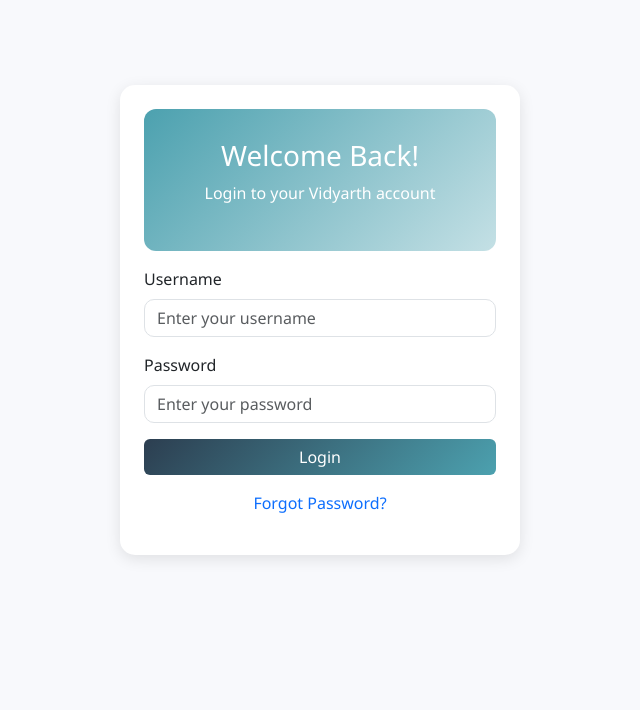
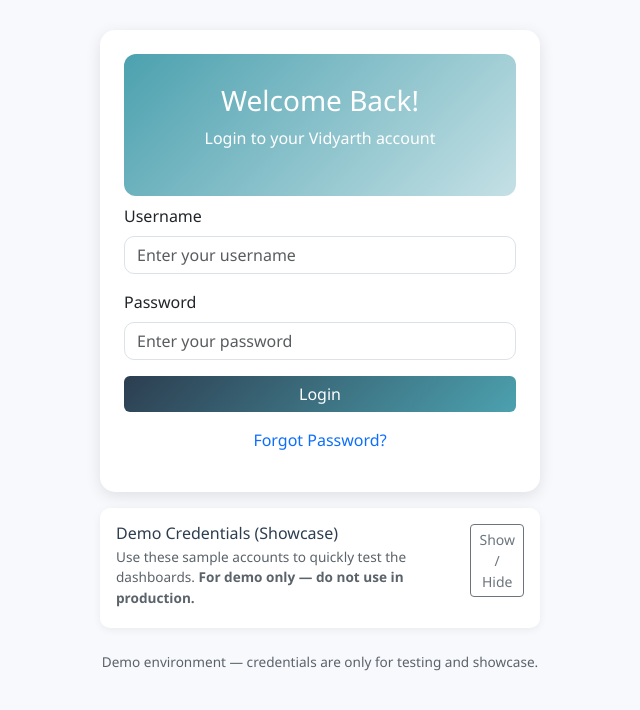
Before and after one commit to He-ro616/Vidyarth, a Flask app: page /login in a window 1280 px wide. Shown: the part 56-766 px from the top of the page, without its empty margins (320-960 px from the left). Run offline with Flask 3, Linux system fonts and the light colour scheme.

Commit message:
Update login.html

```diff
--- a/templates/login.html
+++ b/templates/login.html
@@ -1,8 +1,8 @@
 <!DOCTYPE html>
 <html lang="en">
 <head>
-<meta charset="UTF-8">
-<meta name="viewport" content="width=device-width, initial-scale=1.0">
+<meta charset="UTF-8" />
+<meta name="viewport" content="width=device-width, initial-scale=1.0"/>
 <title>Vidyarth Login</title>
 <link href="https://cdn.jsdelivr.net/npm/bootstrap@5.3.5/dist/css/bootstrap.min.css" rel="stylesheet">
 <link href="https://cdnjs.cloudflare.com/ajax/libs/font-awesome/6.4.0/css/all.min.css" rel="stylesheet">
@@ -23,7 +23,7 @@
     padding: 30px 20px;
     border-radius: 12px;
     text-align: center;
-  margin-bottom: 20px;
+    margin-bottom: 12px;
   }
   .card {
     border: none;
@@ -40,6 +40,11 @@
     transition:0.3s;
   }
   .btn-login:hover { background-color: #2c3e50; }
+  .hint-card { background: #fff; border-radius: 10px; box-shadow: 0 2px 8px rgba(0,0,0,0.06); }
+  .hint-item { display: flex; align-items: center; justify-content: space-between; gap: 12px; }
+  .hint-credentials { font-family: monospace; background: #f6f8fa; padding: 6px 10px; border-radius: 6px; }
+  .small-note { font-size: 0.85rem; color: #5b636a; }
+  .copied-toast { position: fixed; right: 20px; bottom: 100px; z-index: 2000; display: none; }
   .dark-mode { background-color: #1e1e2f; color: #ecf0f1; }
   .dark-mode .card { background-color: #2c2c3e; color: #ecf0f1; }
   .dark-mode .hero { background: linear-gradient(135deg, #34495e, #2c3e50); }
@@ -54,12 +59,14 @@
   </div>
 </nav>
 
-<div class="container d-flex justify-content-center align-items-center" style="min-height:80vh;">
-  <div class="card p-4" style="max-width:400px; width:100%;">
-    <div class="hero mb-3">
+<div class="container d-flex justify-content-center align-items-start" style="min-height:80vh; padding-top:30px;">
+  <div style="max-width:440px; width:100%;">
+    <div class="card p-4 mb-3">
+      <div class="hero mb-2">
         <h3>Welcome Back!</h3>
         <p>Login to your Vidyarth account</p>
       </div>
+
       <form method="POST" action="{{ url_for('login') }}">
         <div class="mb-3">
           <label for="username" class="form-label">Username</label>
@@ -73,21 +80,127 @@
           <button type="submit" class="btn btn-login">Login</button>
         </div>
       </form>
+
       <p class="text-center mt-3"><a href="#" class="text-decoration-none">Forgot Password?</a></p>
+    </div>
+
+    <!-- Demo Credentials / Hint Section -->
+    <div class="hint-card p-3 mb-4">
+      <div class="d-flex justify-content-between align-items-start">
+        <div>
+          <h6 class="mb-1">Demo Credentials (Showcase)</h6>
+          <p class="small-note mb-1">Use these sample accounts to quickly test the dashboards. <strong>For demo only — do not use in production.</strong></p>
+        </div>
+        <div>
+          <button class="btn btn-sm btn-outline-secondary" type="button" data-bs-toggle="collapse" data-bs-target="#demoCredsCollapse" aria-expanded="false" aria-controls="demoCredsCollapse">
+            Show / Hide
+          </button>
         </div>
       </div>
 
-<ul>
-  {% for item in items %}
-    <li>{{ item }}</li>
-  {% endfor %}
-</ul>
+      <div class="collapse mt-3" id="demoCredsCollapse">
+        <div class="list-group list-group-flush">
+          <!-- Student -->
+          <div class="list-group-item hint-item">
+            <div>
+              <div class="small-note">Student</div>
+              <div class="hint-credentials">vidyarth_student &nbsp; / &nbsp; <span id="p-student">student123</span></div>
+            </div>
+            <div>
+              <button class="btn btn-sm btn-outline-primary" data-copy-username="vidyarth_student" data-copy-password="student123">Copy</button>
+            </div>
+          </div>
+
+          <!-- Faculty -->
+          <div class="list-group-item hint-item">
+            <div>
+              <div class="small-note">Faculty</div>
+              <div class="hint-credentials">vidyarth_faculty &nbsp; / &nbsp; <span id="p-faculty">faculty123</span></div>
+            </div>
+            <div>
+              <button class="btn btn-sm btn-outline-primary" data-copy-username="vidyarth_faculty" data-copy-password="faculty123">Copy</button>
+            </div>
+          </div>
+
+          <!-- Admin -->
+          <div class="list-group-item hint-item">
+            <div>
+              <div class="small-note">Admin</div>
+              <div class="hint-credentials">vidyarth_admin &nbsp; / &nbsp; <span id="p-admin">admin123</span></div>
+            </div>
+            <div>
+              <button class="btn btn-sm btn-outline-primary" data-copy-username="vidyarth_admin" data-copy-password="admin123">Copy</button>
+            </div>
+          </div>
+
+          <!-- Optional extra predefined accounts (if you used earlier examples) -->
+          <div class="list-group-item hint-item">
+            <div>
+              <div class="small-note">Legacy/Test (optional)</div>
+              <div class="hint-credentials">faculty1 &nbsp; / &nbsp; password123</div>
+            </div>
+            <div>
+              <button class="btn btn-sm btn-outline-primary" data-copy-username="faculty1" data-copy-password="password123">Copy</button>
+            </div>
+          </div>
+
+        </div>
+
+        <div class="mt-3">
+          <small class="text-muted">Tip: click <em>Copy</em> then paste into the form fields.</small>
+        </div>
+      </div>
+    </div>
+
+    <!-- small footer -->
+    <div class="text-center small-note">
+      Demo environment — credentials are only for testing and showcase.
+    </div>
+  </div>
+</div>
+
+<!-- Toast-like message for copy feedback -->
+<div id="copiedToast" class="copied-toast alert alert-success shadow-sm" role="alert">
+  <strong>Copied!</strong> Credentials placed in clipboard.
+</div>
 
 <script>
+  // Dark mode toggle
   const toggleButton = document.getElementById("toggle-dark-mode");
   toggleButton.addEventListener("click", () => {
     document.body.classList.toggle("dark-mode");
   });
+
+  // Copy buttons: copy username & password to clipboard
+  document.querySelectorAll('button[data-copy-username]').forEach(btn => {
+    btn.addEventListener('click', async (e) => {
+      const username = btn.getAttribute('data-copy-username');
+      const password = btn.getAttribute('data-copy-password');
+      const text = `username: ${username}\npassword: ${password}`;
+      try {
+        await navigator.clipboard.writeText(text);
+        showCopiedToast();
+      } catch (err) {
+        // fallback: place values into the form fields (if clipboard blocked)
+        const userField = document.getElementById('username');
+        const passField = document.getElementById('password');
+        if (userField && passField) {
+          userField.value = username;
+          passField.value = password;
+        }
+        showCopiedToast();
+      }
+    });
+  });
+
+  // Simple toast feedback
+  function showCopiedToast() {
+    const toast = document.getElementById('copiedToast');
+    toast.style.display = 'block';
+    setTimeout(() => {
+      toast.style.display = 'none';
+    }, 1800);
+  }
 </script>
 
 <script src="https://cdn.jsdelivr.net/npm/bootstrap@5.3.5/dist/js/bootstrap.bundle.min.js"></script>
```
Lines whose indentation alone changed are shown as unchanged.
